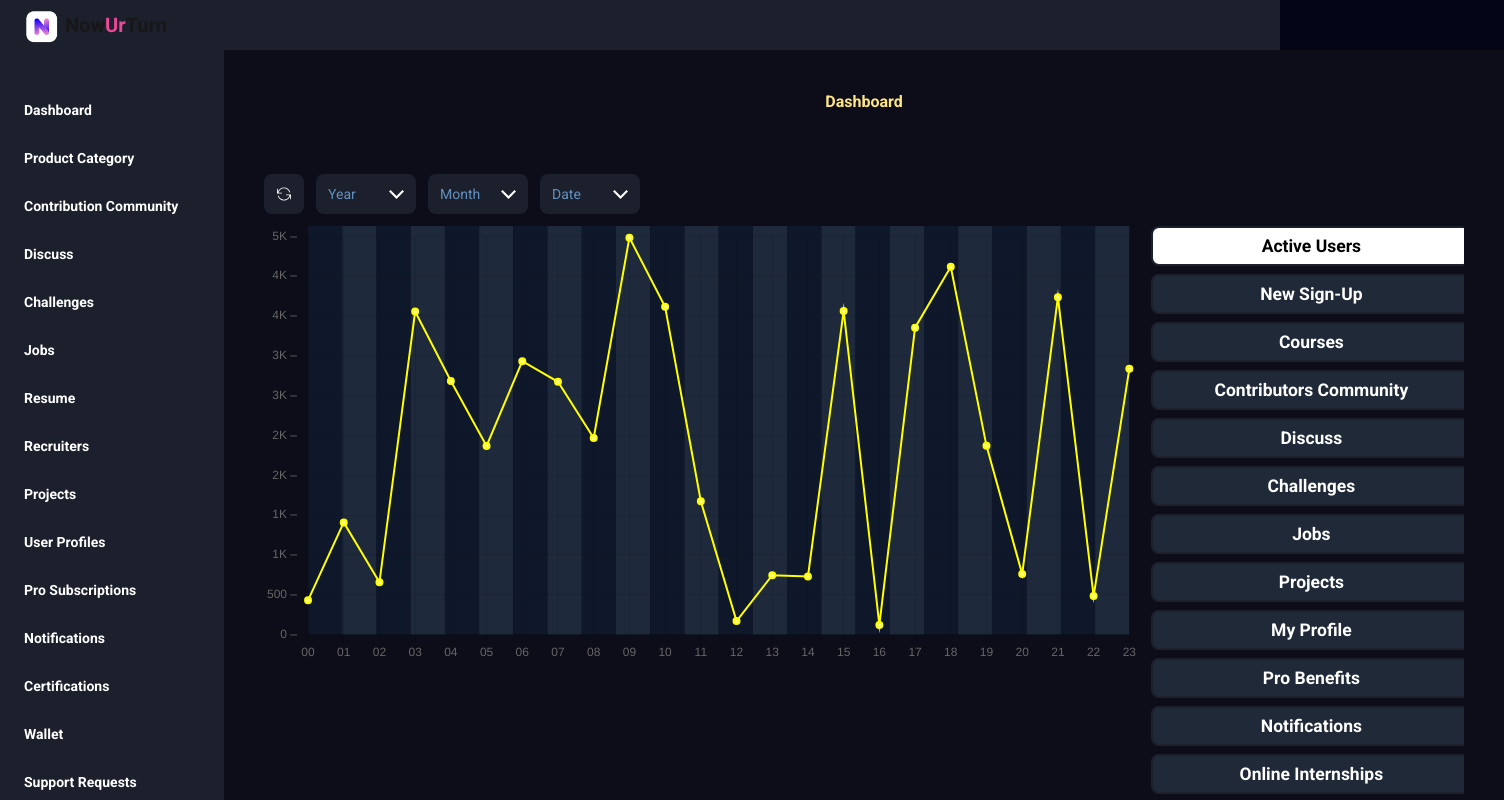
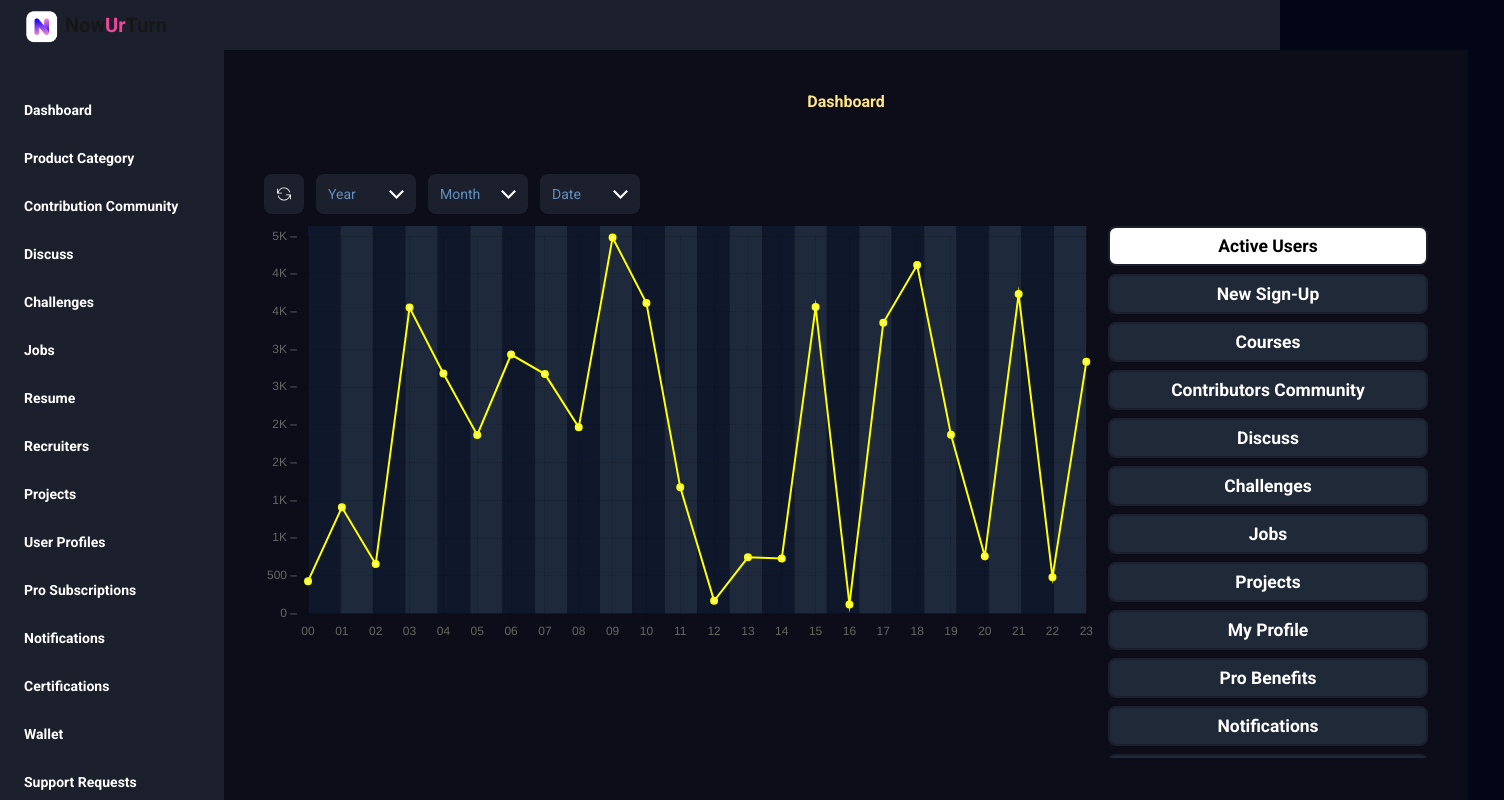
Before and after one commit to abdulkareem97/now-ur-turn, a Next.js app: page /admin in a window 1280 px wide. Shown: the top 800 px of the page, 1504 px wide, since content can reach past the window. Built offline with nearby package versions, Linux system fonts and the light colour scheme.

Commit message:
version 1.6.14

```diff
--- a/src/app/admin/page.jsx
+++ b/src/app/admin/page.jsx
@@ -17,7 +17,7 @@ export default function Home() {
                       <h1 className="text-[#FFE683] text-[16px] text-center font-semibold" style={{ color: "#ffe683" }}>
                         {heading}
                       </h1>
-                      <div className="content px-[40px] mt-[60px] ">
+                      <div className="content px-[40px] mt-[60px] h-[73vh] overflow-auto ">
                       <Dashboard setHeading={setHeading} />
 
 
--- a/src/app/sign-in/BarChart.jsx
+++ b/src/app/sign-in/BarChart.jsx
@@ -104,7 +104,7 @@ const BarChart = ({ data }) => {
   }, [data]);
 
   return (
-    <div className=" w-[70vw]">
+    <div className=" w-[65vw]">
       <canvas id="chart" ref={chartRef}></canvas>
     </div>
   );
--- a/src/app/sign-in/Dashboard.jsx
+++ b/src/app/sign-in/Dashboard.jsx
@@ -211,7 +211,7 @@ const Dashboard = ({ setHeading }) => {
       </div>
       <div className="">
 
-        <div className="overflow-auto text-white flex justify-evenly space-x-[12px]">
+        <div className=" text-white flex justify-evenly space-x-[12px]">
           {/* <h1 className="text-center text-2xl font-bold pt-8">Bar Chart Example</h1> */}
           <BarChart data={chartData} />
           <Sidebar />
```
